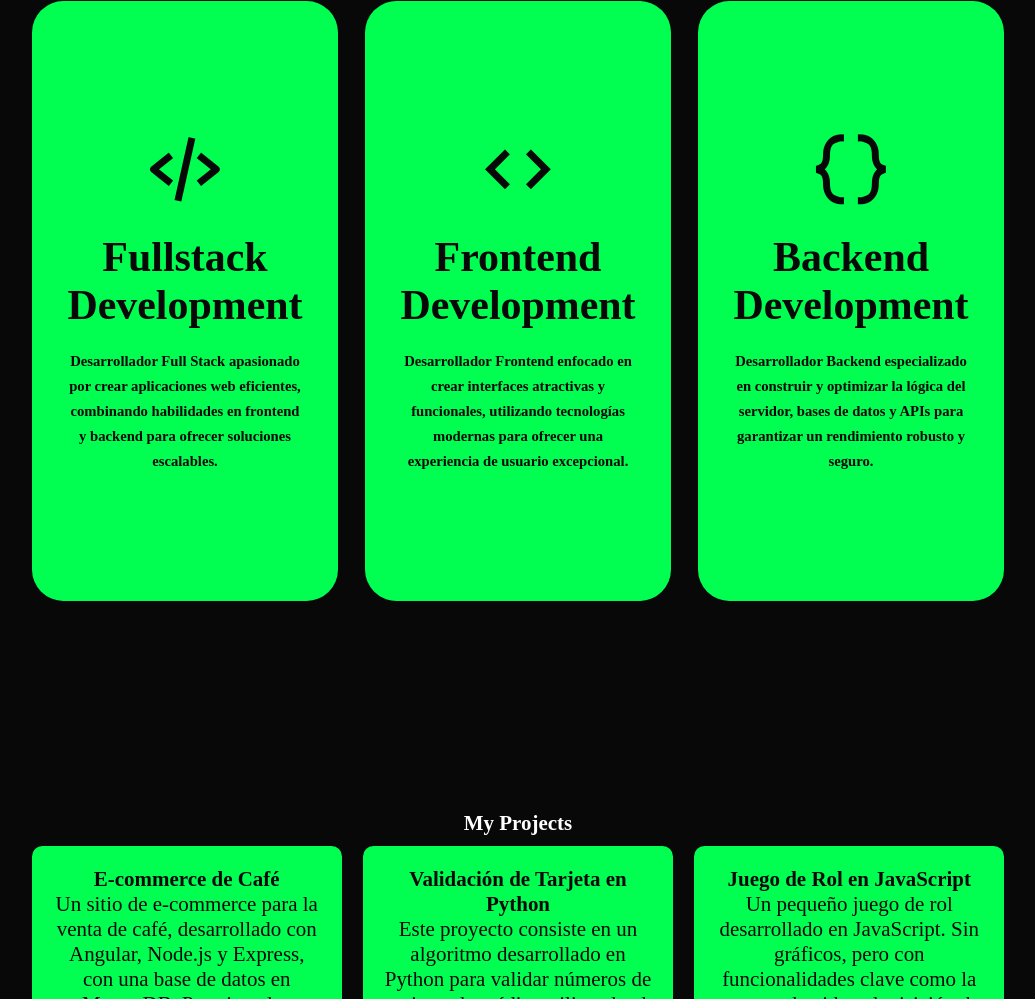
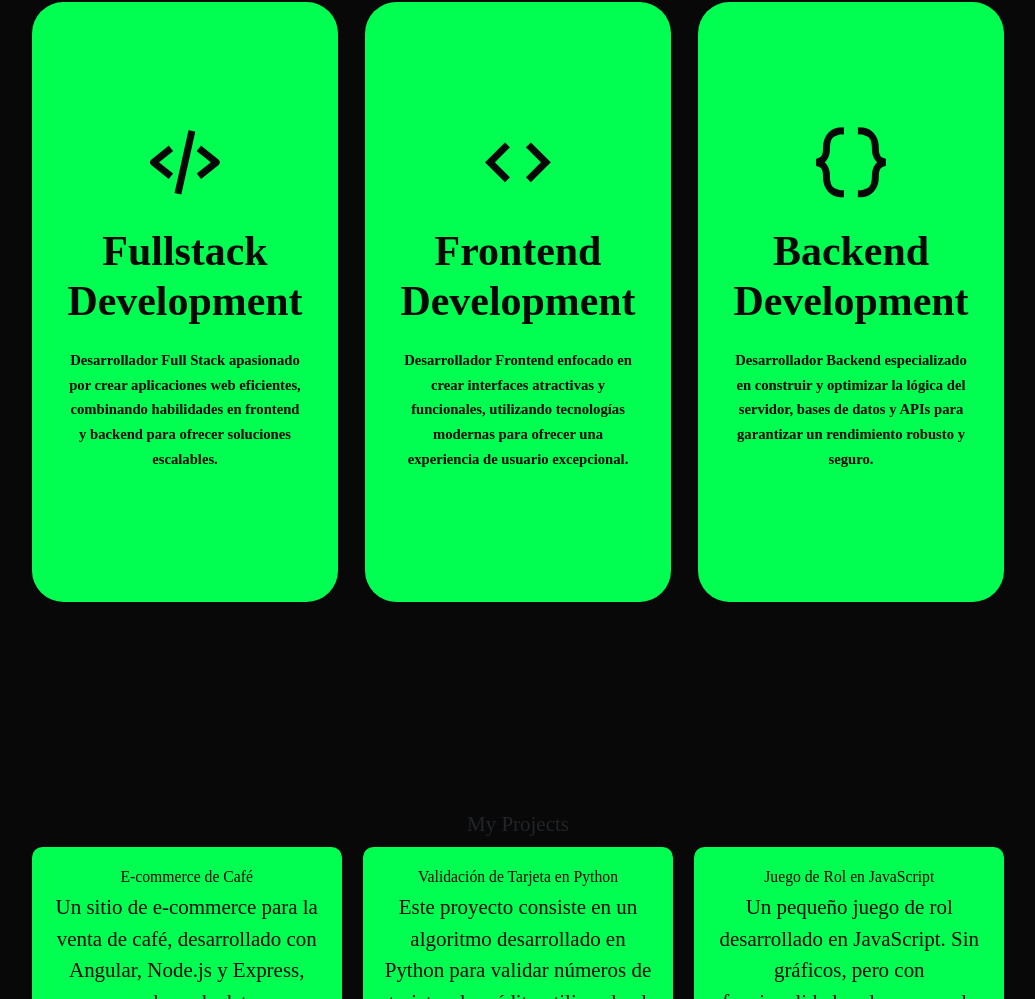
Before and after one commit to JhonnyChems/JhonnyDev, a plain HTML site: page frontend/index.html in a window 1280 px wide. Shown: the part 1801-2800 px from the top of the page, without its empty margins (122-1157 px from the left). Drawn offline with nearby package versions, Linux system fonts and the light colour scheme; some packages are replaced by stand-ins of ours; a script that the page names is missing.

Commit message:
Se agrega scripts

```diff
--- a/frontend/index.html
+++ b/frontend/index.html
@@ -7,6 +7,7 @@
     <link rel="stylesheet" href="./styles.css">
     <link rel="stylesheet" href="https://unpkg.com/boxicons@2.1.4/css/boxicons.min.css">
     <link href="https://cdn.jsdelivr.net/npm/sweetalert2@11.4.5/dist/sweetalert2.min.css" rel="stylesheet">
+    <link href="https://stackpath.bootstrapcdn.com/bootstrap/4.5.2/css/bootstrap.min.css" rel="stylesheet">
     <link rel="icon" href="favicon.ico" type="image/x-icon">
     <title>Portfolio Website</title>
 </head>
@@ -281,6 +282,7 @@
 
     <script src="./script.js"></script>
     <script src="https://code.jquery.com/jquery-3.6.0.min.js"></script>
+    <script src="https://stackpath.bootstrapcdn.com/bootstrap/4.5.2/js/bootstrap.min.js"></script>
     <script src="https://cdn.jsdelivr.net/npm/sweetalert2@11.4.5/dist/sweetalert2.all.min.js"></script>
 </body>
 
```
